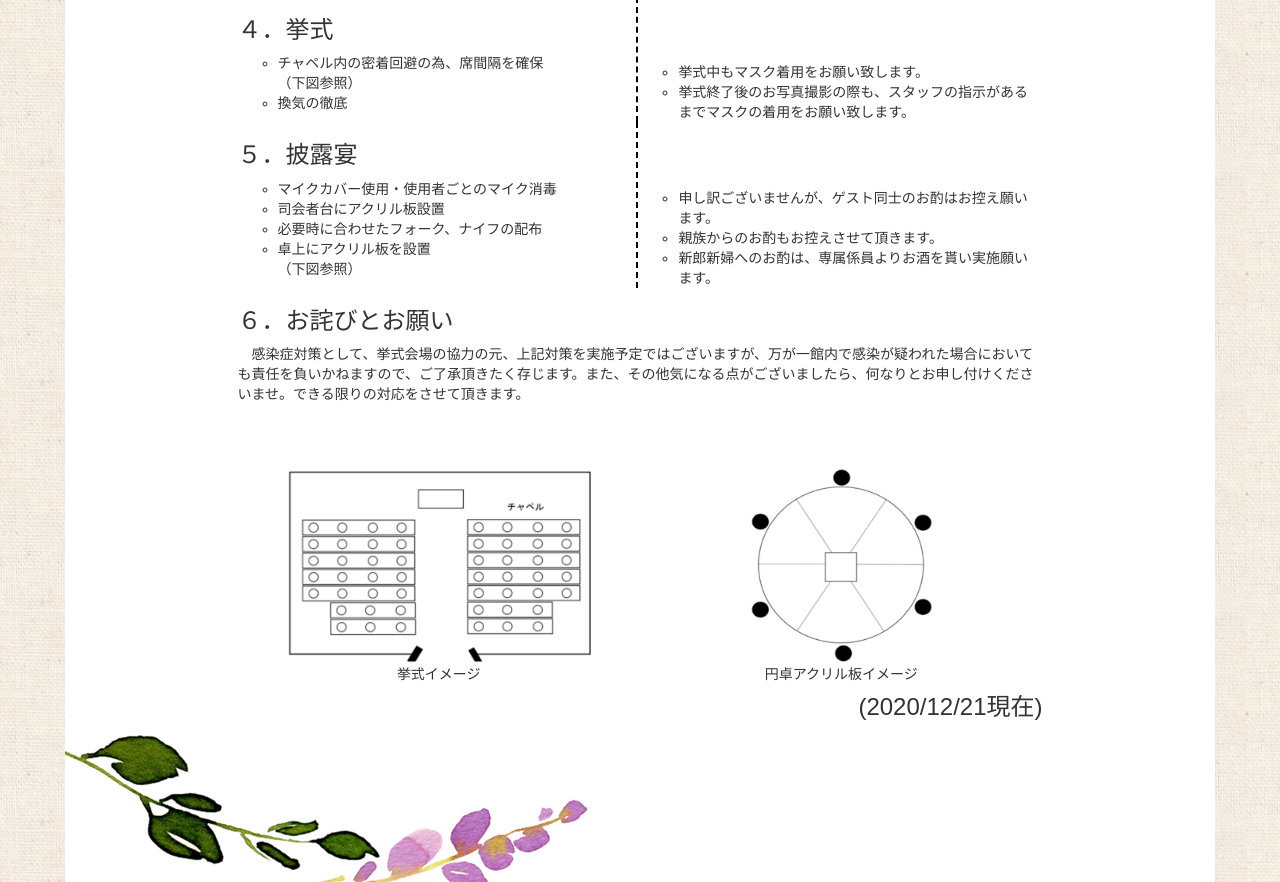
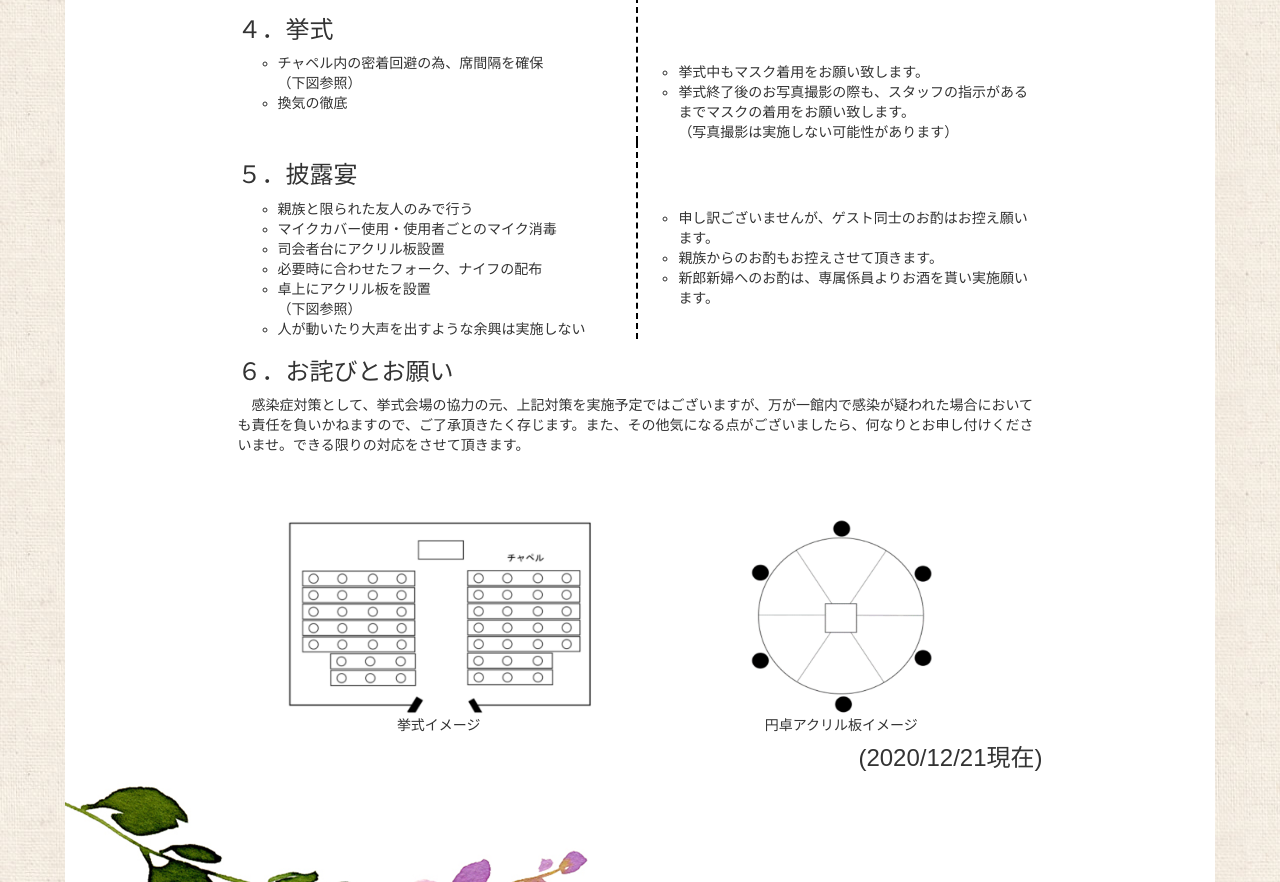
Before and after one commit to Shohei-wedd/shohei-norika, a plain HTML site: page infection_control.html in a window 1280 px wide. Shown: the part 1091-1973 px from the top of the page. Drawn offline with nearby package versions, Linux system fonts and the light colour scheme.

Commit message:
Update infection_control.html

```diff
--- a/infection_control.html
+++ b/infection_control.html
@@ -126,16 +126,19 @@
                       <p class="onegai">皆様へのお願い</p>
                       <ul style="display:inline;">
                         <li>挙式中もマスク着用をお願い致します。</li>
-                        <li>挙式終了後のお写真撮影の際も、スタッフの指示があるまでマスクの着用をお願い致します。</li>
+                        <li>挙式終了後のお写真撮影の際も、スタッフの指示があるまでマスクの着用をお願い致します。<br>
+                        （写真撮影は実施しない可能性があります）</li>
                       </ul>
                     </div>
                     <div class="c9">
                       <h3>５．披露宴</h3>
                       <ul>
+                        <li>親族と限られた友人のみで行う</li>
                         <li>マイクカバー使用・使用者ごとのマイク消毒</li>
                         <li>司会者台にアクリル板設置</li>
                         <li>必要時に合わせたフォーク、ナイフの配布</li>
                         <li>卓上にアクリル板を設置<br>（下図参照）</li>
+                        <li>人が動いたり大声を出すような余興は実施しない</li>
                       </ul>
                     </div>
                     <div class="c10">
```
